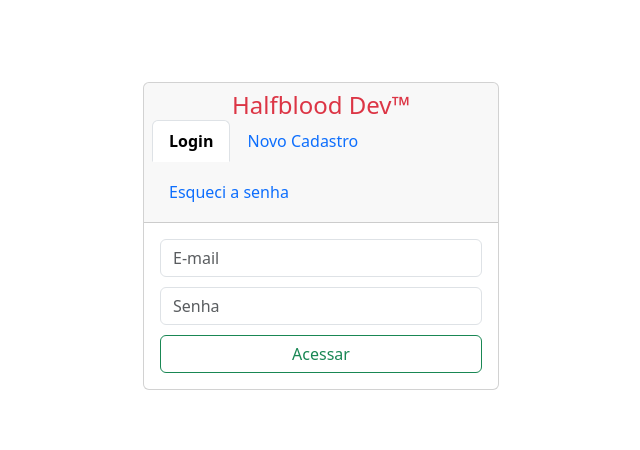
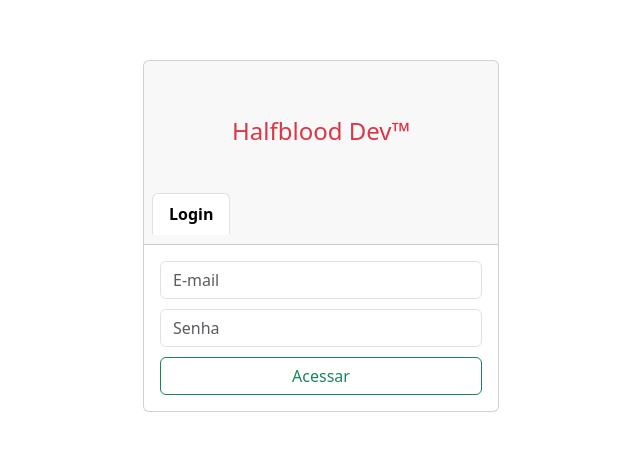
Before and after one commit to RMSuyama/recebidos, a React (Create React App) app: page / in a window 1280 px wide. Shown: the part 164-614 px from the top of the page, without its empty margins (319-959 px from the left). Built offline with nearby package versions, Linux system fonts and the light colour scheme.

Commit message:
123 upando, ico novo e nome com pad-5 tela de login

```diff
--- a/public/index.html
+++ b/public/index.html
@@ -3,7 +3,7 @@
   <head>
 
     <meta charset="utf-8" />
-    <link rel="icon" href="/logo-sm.ico" />
+    <link rel="icon" href="/Blood.ico" />
     <meta name="viewport" content="width=device-width, initial-scale=1">
     <link href="https://cdn.jsdelivr.net/npm/bootstrap@5.3.0/dist/css/bootstrap.min.css" rel="stylesheet" integrity="sha384-9ndCyUaIbzAi2FUVXJi0CjmCapSmO7SnpJef0486qhLnuZ2cdeRhO02iuK6FUUVM" crossorigin="anonymous">
     <link rel="stylesheet" href="https://cdn.jsdelivr.net/npm/bootstrap@5.0.0/dist/css/bootstrap.min.css">
@@ -14,7 +14,7 @@
       name="description"
       content="Web site created using create-react-app"
     />
-    <title>Suyama & Manzo</title>
+    <title>HB</title>
 
         <!-- Google tag (gtag.js) -->
         <script async src="https://www.googletagmanager.com/gtag/js?id=G-N9JN8CLD49"></script>
--- a/src/components/views/login/Login.js
+++ b/src/components/views/login/Login.js
@@ -38,23 +38,14 @@ function Login() {
         <div className="col-md-4">
           <div className="card text-center">
             <div className="card-header">
-            <h4 className="mb-0 text-danger">Halfblood Dev™</h4>
+            <h4 className="mb-0 text-danger p-5">Halfblood Dev™</h4>
               <ul className="nav nav-tabs card-header-tabs">
                 <li className="nav-item">
                   <a className="nav-link active" aria-current="true" href="#">
                     Login
                   </a>
                 </li>
-                <li className="nav-item">
-                  <a className="nav-link" href="#">
-                    Novo Cadastro
-                  </a>
-                </li>
-                <li className="nav-item">
-                  <a className="nav-link" href="#">
-                    Esqueci a senha
-                  </a>
-                </li>
+
               </ul>
             </div>
             <div className="card-body">
```
Also changed, not shown: 2 other files (tests, documents, lock files or other folders).
